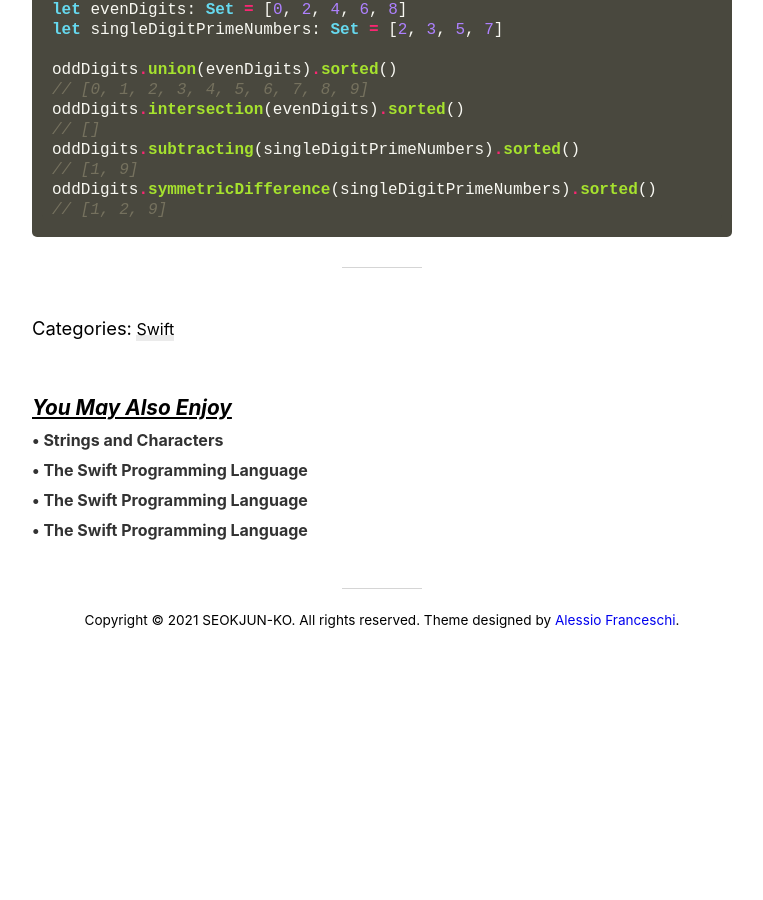
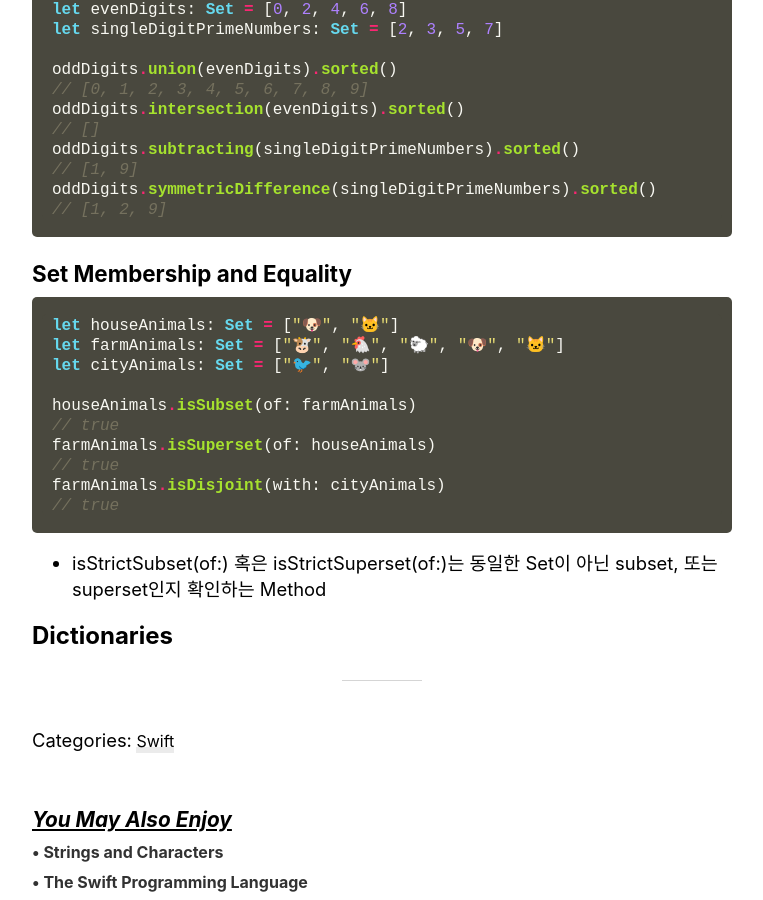
Before and after one commit to SEOKJUN-KO/SEOKJUN-KO.github.io, a Jekyll site: the page built from _posts/2021-05-16-5.md, in a window 1280 px wide and 900 px high, scrolled down 5636 px. Shown: the whole window, without its empty margins (258-1021 px from the left). Built offline with Jekyll 4.4.1, drawn with Linux system fonts in a browser that asks for light colours; nearby versions of some CDN libraries; comment, search, counter and statistics services are not loaded; before the commit the page ends 6277 px from its top, so only the background shows below that; some of the changed text lies outside the part shown.

Commit message:
Update 2021-05-16-5.md

````diff
--- a/_posts/2021-05-16-5.md
+++ b/_posts/2021-05-16-5.md
@@ -224,3 +224,20 @@ oddDigits.subtracting(singleDigitPrimeNumbers).sorted()
 oddDigits.symmetricDifference(singleDigitPrimeNumbers).sorted()
 // [1, 2, 9]
 ```
+
+### Set Membership and Equality
+``` swift
+let houseAnimals: Set = ["🐶", "🐱"]
+let farmAnimals: Set = ["🐮", "🐔", "🐑", "🐶", "🐱"]
+let cityAnimals: Set = ["🐦", "🐭"]
+
+houseAnimals.isSubset(of: farmAnimals)
+// true
+farmAnimals.isSuperset(of: houseAnimals)
+// true
+farmAnimals.isDisjoint(with: cityAnimals)
+// true
+```
++ isStrictSubset(of:) 혹은 isStrictSuperset(of:)는 동일한 Set이 아닌 subset, 또는 superset인지 확인하는 Method
+
+## Dictionaries
````
